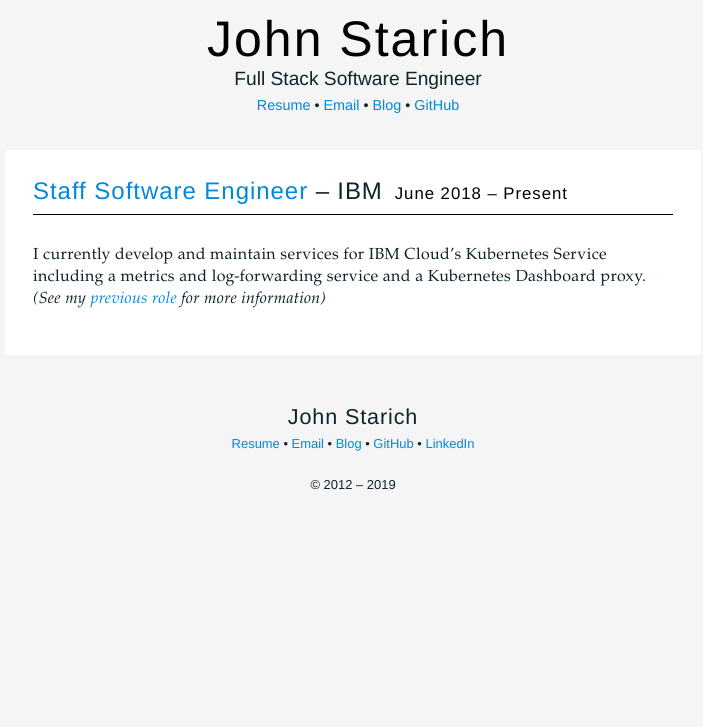
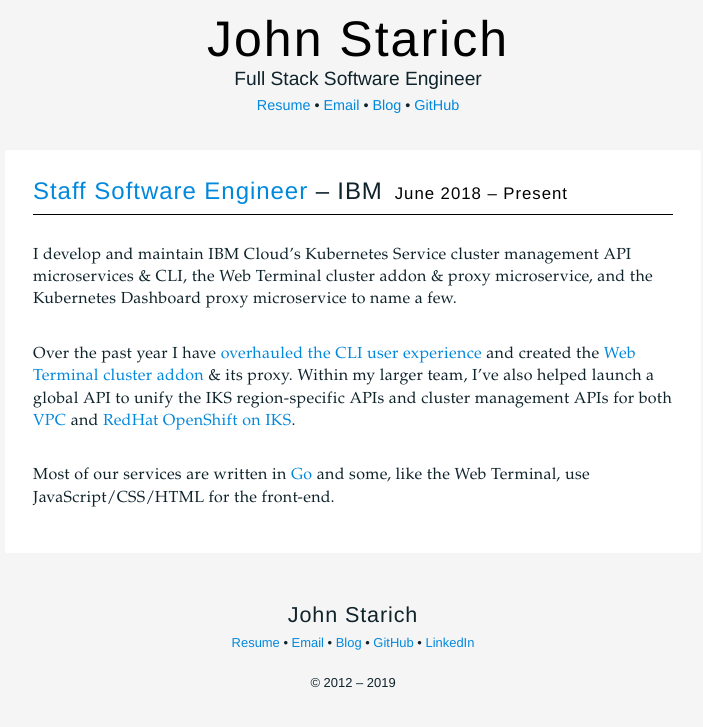
Before and after one commit to JohnStarich/johnstarich.github.io, a Jekyll site: the page built from _experiences/2018-06-01-IBM.md, in a window 1280 px wide. Shown: the top 727 px of the page, without its empty margins (287-990 px from the left). Built offline with Jekyll 4.4.1, drawn with Linux system fonts in a browser that asks for light colours.

Commit message:
Update IBM position with recent work

```diff
--- a/_experiences/2018-06-01-IBM.md
+++ b/_experiences/2018-06-01-IBM.md
@@ -8,5 +8,15 @@ present: true
 date:   2018-06-01 00:00:00 -0600
 category: experiences
 ---
-I currently develop and maintain services for IBM Cloud's Kubernetes Service including a metrics and log-forwarding service and a Kubernetes Dashboard proxy.
-_(See my [previous role]({{ site.baseurl }}{% link _experiences/2017-06-20-IBM.md %}) for more information)_
+I develop and maintain IBM Cloud's Kubernetes Service cluster management API microservices &amp; CLI, the Web Terminal cluster addon &amp; proxy microservice, and the Kubernetes Dashboard proxy microservice to name a few.
+
+Over the past year I have [overhauled the CLI user experience][CLI UX] and created the [Web Terminal cluster addon][kube-terminal] & its proxy. Within my larger team, I've also helped launch a global API to unify the IKS region-specific APIs and cluster management APIs for both [VPC][] and [RedHat OpenShift on IKS][openshift].
+
+Most of our services are written in [Go][] and some, like the Web Terminal, use JavaScript/CSS/HTML for the front-end.
+
+
+[kube-terminal]: https://cloud.ibm.com/docs/containers?topic=containers-cs_cli_install#cli_web
+[CLI UX]: https://uxdesign.cc/user-experience-clis-and-breaking-the-world-baed8709244f
+[VPC]: https://www.ibm.com/cloud/blog/managed-kubernetes-on-vpc
+[openshift]: https://www.ibm.com/cloud/openshift
+[Go]: https://golang.org
```
